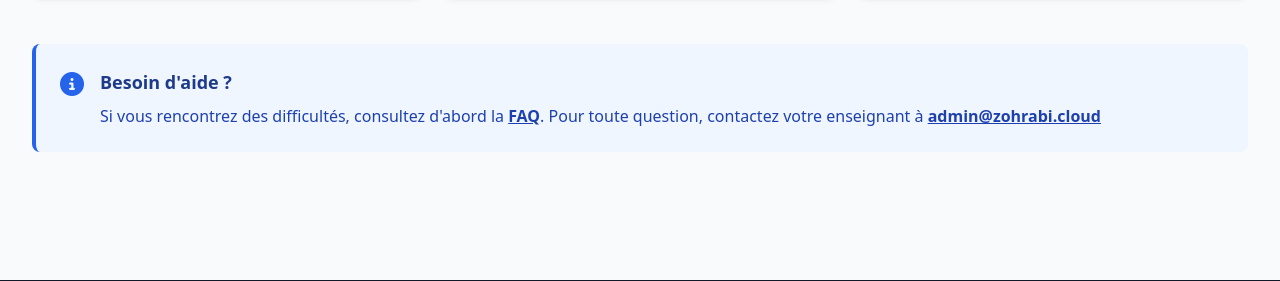
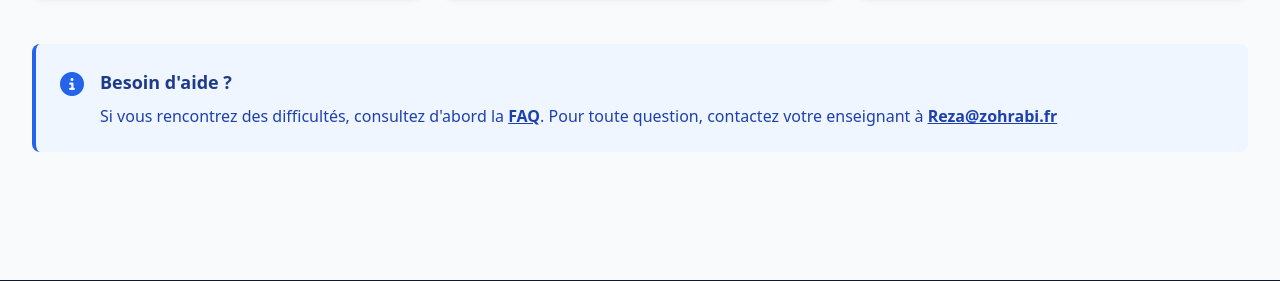
Before and after one commit to Mohammad-Reza-ZOHRABI/correction-system, a FastAPI app: page / in a window 1280 px wide. Shown: the part 908-1189 px from the top of the page. Run offline with FastAPI, Linux system fonts and the light colour scheme; some libraries are stand-ins or nearby versions.

Commit message:
Mise à jour de l'adresse e-mail de contact de l'enseignant dans la section d'aide

```diff
--- a/wiki/templates/home.html
+++ b/wiki/templates/home.html
@@ -127,7 +127,7 @@
                     </h3>
                     <p class="text-blue-800">
                         Si vous rencontrez des difficultés, consultez d'abord la <a href="/page/faq" class="underline font-semibold">FAQ</a>.
-                        Pour toute question, contactez votre enseignant à <a href="mailto:admin@zohrabi.cloud" class="underline font-semibold">admin@zohrabi.cloud</a>
+                        Pour toute question, contactez votre enseignant à <a href="mailto:admin@zohrabi.cloud" class="underline font-semibold">Reza@zohrabi.fr</a>
                     </p>
                 </div>
             </div>
```
